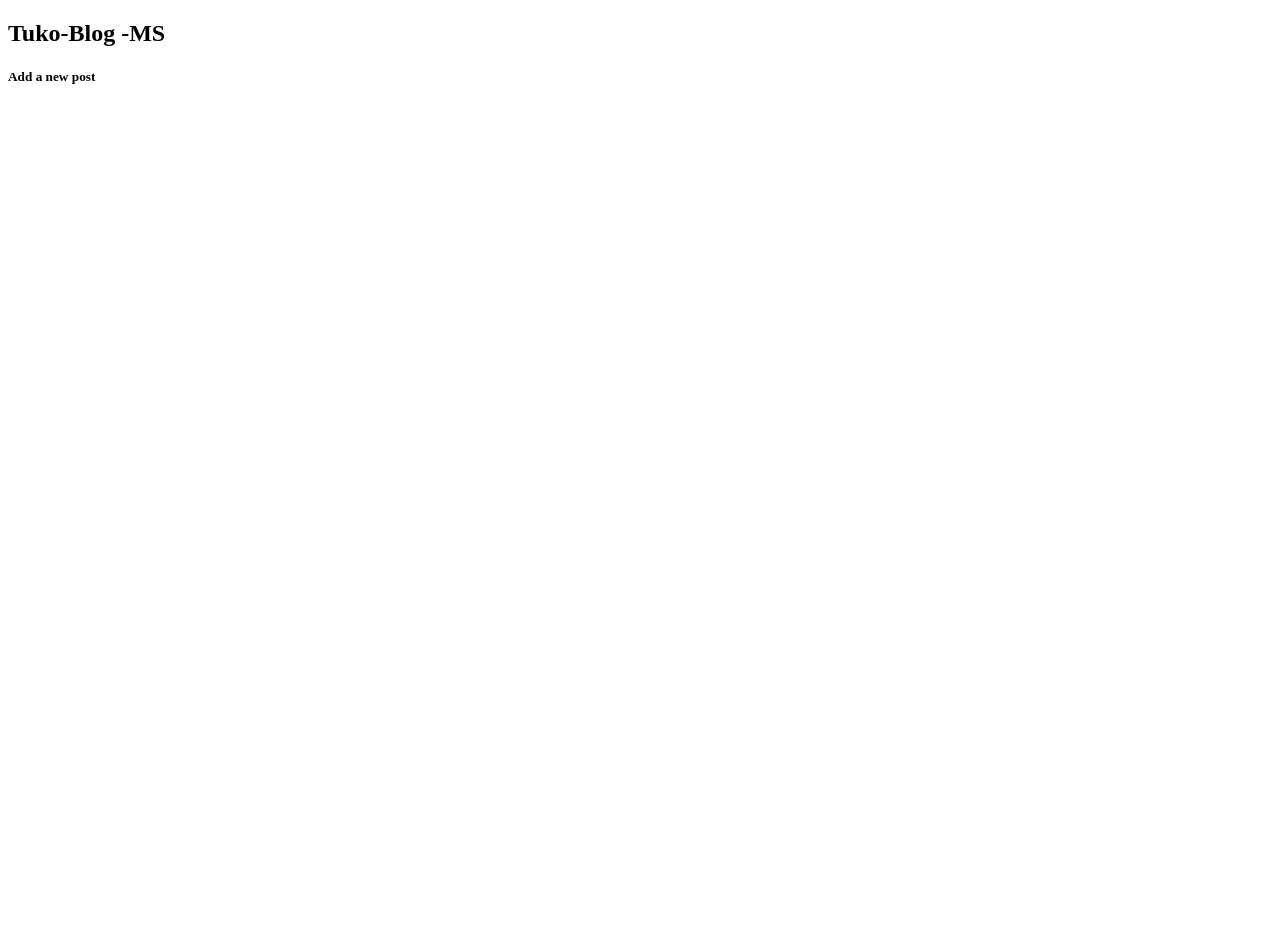
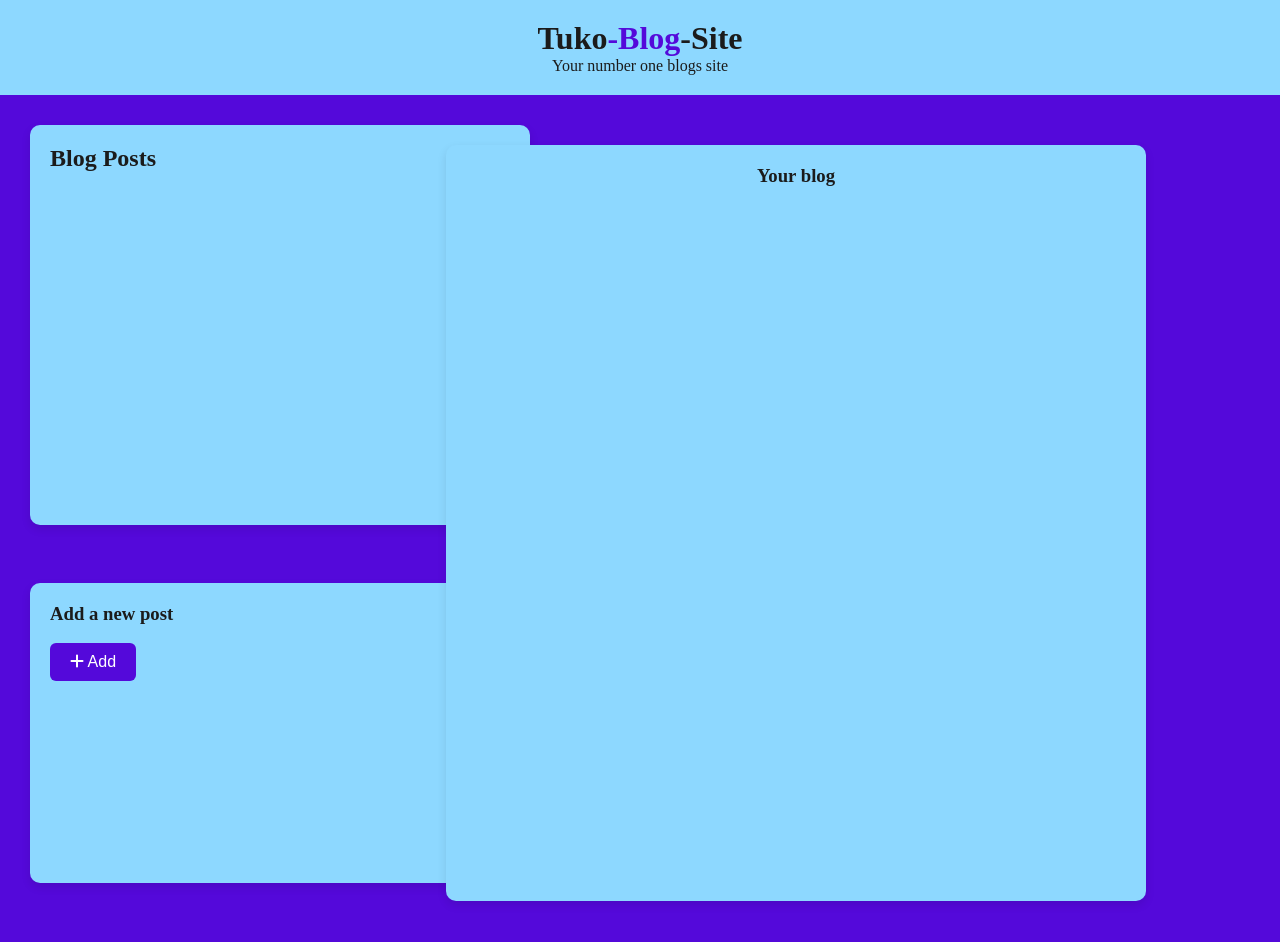
Before and after one commit to LydiaNeema/Simple-blog-post-manager, a plain HTML site: page index.html in a window 1280 px wide. Before the commit the page ends 800 px from the top, so only its background shows below. Drawn offline with Linux system fonts and the light colour scheme.

Commit message:
updated my index.html and css stylesheets

```diff
--- a/css/style.css
+++ b/css/style.css
@@ -0,0 +1,101 @@
+*{
+    margin:0;
+    padding:0;
+    box-sizing: border-box;
+}
+body{
+    font-family: 'Poppins' sans-serif;
+    background-color:#5409DA ;
+    font-size: 1em;
+    color: white;
+
+}
+.intro{
+    text-align: center;
+  padding: 20px;
+  background-color: #8DD8FF;
+  color: #1b1b1b;
+}
+.intro h1 span {
+  color: #5409DA;
+}
+#main{
+    display: flex;
+  gap: 30px;
+  padding: 30px;
+}
+.container{
+width: 30%;
+  display: flex;
+  flex-direction: column;
+  gap: 20px;
+
+
+}
+.upper{
+    justify-content: start;
+    align-items: start;
+    width: 500px;
+    height:400px;
+    background-color: #8DD8FF;
+    border-radius: 10px;
+    padding: 20px;
+    color: #1b1b1b;
+    box-shadow: 0 4px 10px rgba(0, 0, 0, 0.1);
+}
+.lower{
+
+    justify-content: start;
+    align-items: start;
+    width: 500px;
+    height:300px;
+    background-color: #8DD8FF;
+    border-radius: 10px;
+    padding: 20px;
+    color: #1b1b1b;
+    box-shadow: 0 4px 10px rgba(0, 0, 0, 0.1);
+}
+
+#containerh{
+ width: 70%;
+  padding: 20px;
+
+
+}
+.left{
+
+border-radius: 10px;
+ color: #1b1b1b;
+ padding: 20px;
+text-align: center;
+width: 700px;
+height: 100%;
+background-color: #8DD8FF;
+box-shadow: 0 4px 10px rgba(0, 0, 0, 0.1);
+
+}
+
+button {
+  padding: 10px 20px;
+  font-size: 1em;
+  border: none;
+  border-radius: 6px;
+  background-color: #5409DA;
+  color: white;
+  cursor: pointer;
+  transition: background-color 0.3s ease;
+}
+
+button:hover {
+  background-color: #3a0bbf;
+}
+
+@media (max-width: 768px) {
+  #main {
+    flex-direction: column;
+  }
+
+  .container, #containerh {
+    width: 100%;
+  }
+}
--- a/index.html
+++ b/index.html
@@ -10,20 +10,32 @@
 
 </head>
 <body>
-    <section id="container">
-        <div>
-            <h1>Tuko-Blog -MS</h1>
+    <div class="intro">
+            <h1>Tuko<span>-Blog</span>-Site</h1>
+            <p>Your number one blogs site</p>
         </div>
+    <section id="main">
+
+    <aside class="container">
+
         <div class="upper">
+         <h2>Blog Posts</h2>
+        </div>
+        <br>
+        <div class="lower">
+            <h3>Add a new post</h3>
+            <br>
+            <button type="submit"><i class="fas fa-plus"></i> Add</button>
 
         </div>
-        <div class="lower">
-            <h5>Add a new post</h5>
+        <br>
+        </aside>
+     <main id="containerh">
+        <div class="left">
+<h3>Your blog</h3>
 
         </div>
-        <div class="left">
-
-        </div>
+     </main>
     </section>
  <script src="/src/index.js"></script>
 </body>
```
Also changed, not shown: db.json (+9 -9 lines).
